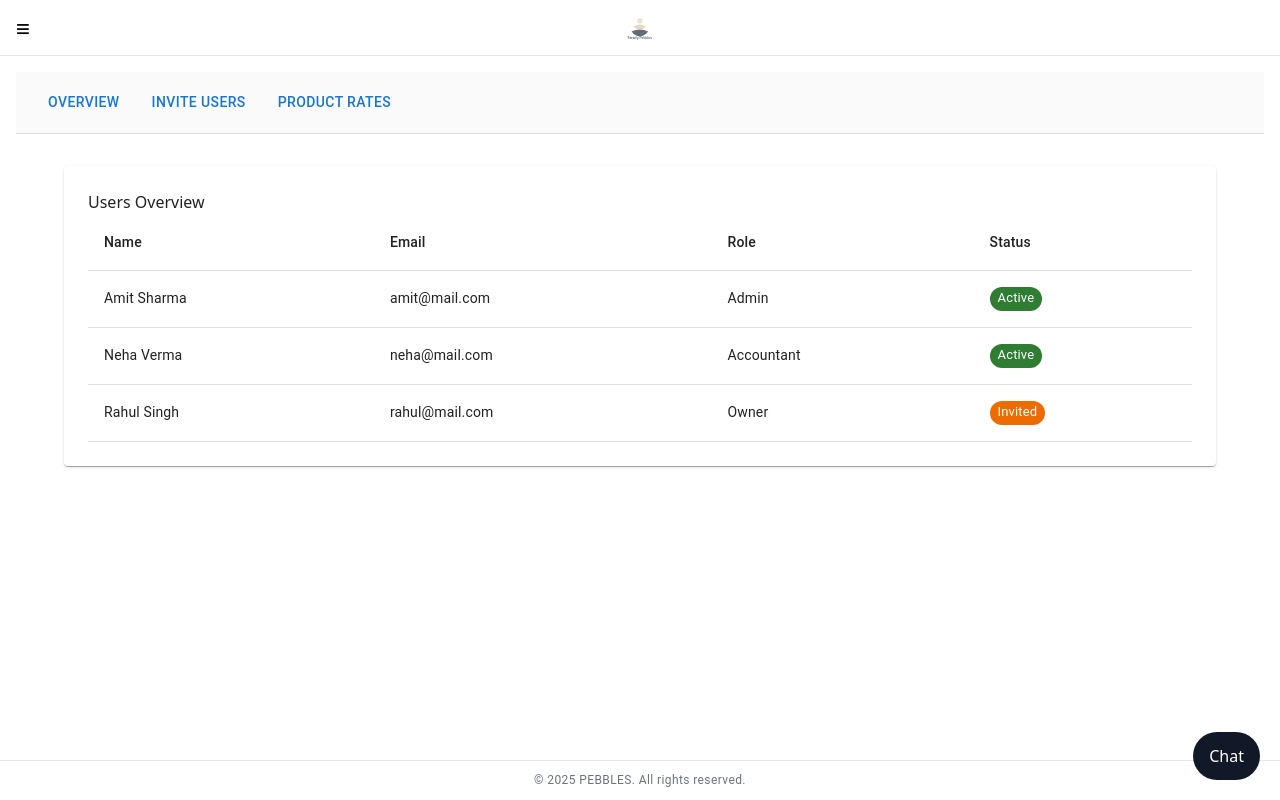
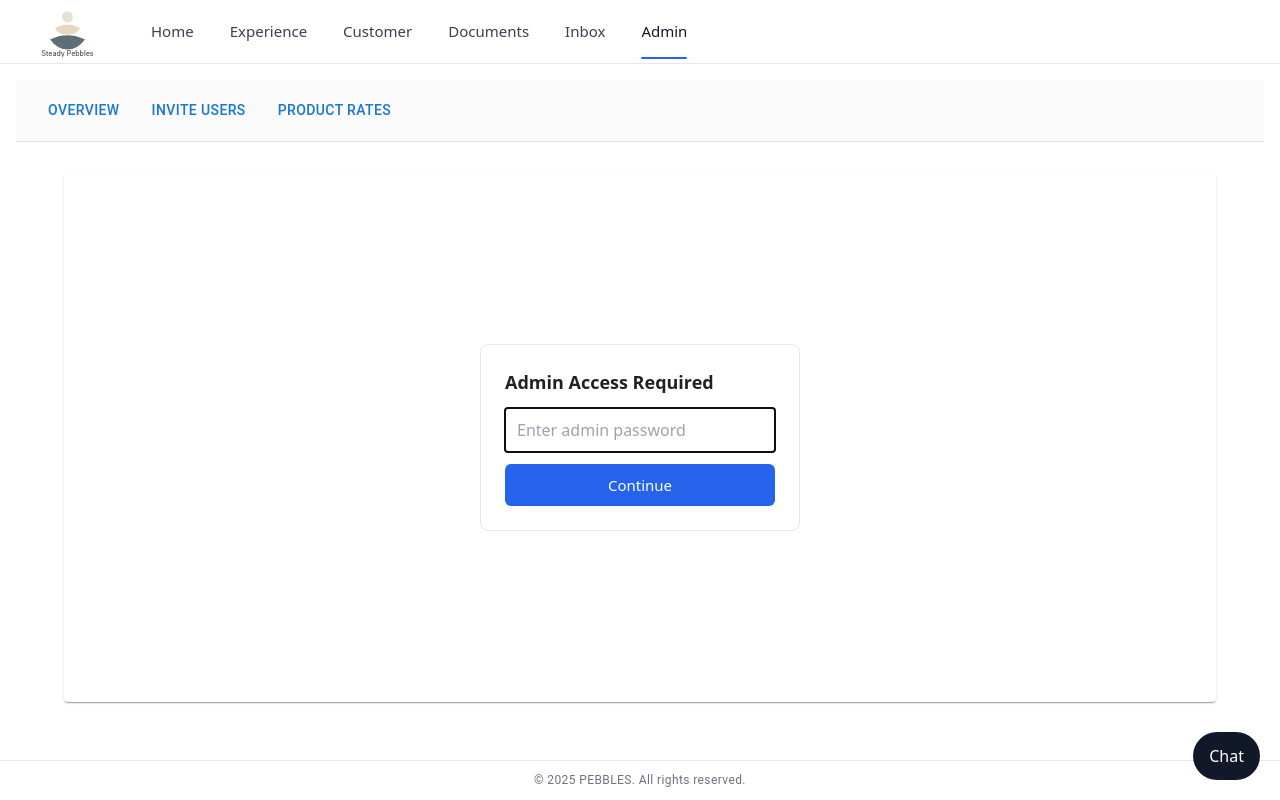
Before and after one commit to drharshpratap/jhelum-oms-ui, a React (Create React App) app: page /admin in a window 1280 px wide. Built offline with nearby package versions, Linux system fonts and the light colour scheme.

Commit message:
added Admin Auth

```diff
--- a/src/components/Navbar.css
+++ b/src/components/Navbar.css
@@ -11,3 +11,82 @@
   text-decoration: none;
   font-weight: 500;
 }
+
+/* ===== Desktop Navbar ===== */
+
+.desktop-navbar {
+  display: flex;
+  align-items: center;
+  height: 64px;
+  padding: 0 40px;
+  background: #ffffff;
+  border-bottom: 1px solid #e5e7eb;
+  box-sizing: border-box;
+}
+
+/* Logo */
+
+.desktop-navbar__logo {
+  display: flex;
+  align-items: center;
+}
+
+.desktop-navbar__logo img {
+  height: 50px;
+  width: auto;
+  display: block;
+}
+
+/* Navigation Links */
+
+.desktop-navbar__links {
+  display: flex;
+  align-items: center;
+  gap: 36px;
+  margin-left: 56px;
+}
+
+/* Nav link base */
+
+.desktop-nav-link {
+  position: relative;
+  font-size: 15px;
+  font-weight: 500;
+  color: #374151;
+  text-decoration: none;
+  padding: 6px 0;
+  transition: color 0.15s ease;
+}
+
+/* Hover */
+
+.desktop-nav-link:hover {
+  color: #111827;
+}
+
+/* Active underline */
+
+.desktop-nav-link.active {
+  color: #111827;
+}
+
+.desktop-nav-link.active::after {
+  content: "";
+  position: absolute;
+  left: 0;
+  bottom: -10px;
+  width: 100%;
+  height: 2px;
+  background-color: #2563eb;
+  border-radius: 2px;
+}
+
+/* ===== Mobile Navbar Logo ===== */
+
+.mobile-navbar-logo {
+  height: 34px;
+  width: auto;
+  max-height: 34px;
+  object-fit: contain;
+  display: block;
+}
--- a/src/components/Navbar.jsx
+++ b/src/components/Navbar.jsx
@@ -1,18 +1,35 @@
 
-import { useState } from "react";
+import { useState,useEffect } from "react";
 
 import DesktopNav from "./Navbar/DesktopNav";
 import MobileNav from "./Navbar/MobileNav";
 import NavDrawer from "./Navbar/NavDrawer";
+import "./Navbar.css";
+
 
 export default function Navbar() {
   const [drawerOpen, setDrawerOpen] = useState(false);
+  const MOBILE_BREAKPOINT = 768;
+
+  const [isMobile, setIsMobile] = useState(
+    window.innerWidth < MOBILE_BREAKPOINT
+  );
+
+
+  useEffect(() => {
+    const handleResize = () => {
+      setIsMobile(window.innerWidth < MOBILE_BREAKPOINT);
+    };
+
+    window.addEventListener("resize", handleResize);
+    return () => window.removeEventListener("resize", handleResize);
+  }, []);
+
 
   return (
+
     <>
-      <div className="desktop-nav">
-        <DesktopNav />
-      </div>
+      {isMobile ?
 
         <div className="mobile-nav">
           <MobileNav onMenuClick={() => setDrawerOpen(true)} />
@@ -21,6 +38,13 @@ export default function Navbar() {
             onClose={() => setDrawerOpen(false)}
           />
         </div>
+
+        :
+
+        <div className="desktop-nav">
+          <DesktopNav />
+        </div>}
     </>
+
   );
 }
--- a/src/components/Navbar/DesktopNav.jsx
+++ b/src/components/Navbar/DesktopNav.jsx
@@ -1,9 +1,29 @@
+import { NavLink } from "react-router-dom";
+import { NAV_LINKS } from "./navConfig";
+import logo from "../../assets/logo-full.svg";
 
-// Paste your existing desktop navbar JSX here
 export default function DesktopNav() {
   return (
-    <div>
-      {/* existing desktop navbar content */}
-    </div>
+    <nav className="desktop-navbar">
+      <div className="desktop-navbar__logo">
+        <img src={logo} alt="Logo" />
+      </div>
+
+      <div className="desktop-navbar__links">
+        {NAV_LINKS.map(link => (
+          <NavLink
+            key={link.path}
+            to={link.path}
+            className={({ isActive }) =>
+              isActive
+                ? "desktop-nav-link active"
+                : "desktop-nav-link"
+            }
+          >
+            {link.label}
+          </NavLink>
+        ))}
+      </div>
+    </nav>
   );
 }
--- a/src/components/Navbar/MobileNav.jsx
+++ b/src/components/Navbar/MobileNav.jsx
@@ -15,7 +15,7 @@ export default function MobileNav({ onMenuClick }) {
         <img
           src={LogoFull}
           alt="Steady Pebbles"
-          className="h-6 w-auto"
+          className="mobile-navbar-logo"
         />
       </div>
     </header>
--- a/src/components/Navbar/navConfig.js
+++ b/src/components/Navbar/navConfig.js
@@ -1,9 +1,9 @@
 
 export const NAV_LINKS = [
   { label: "Home", path: "/" },
-  { label: "Clients", path: "/clients" },
+  { label: "Experience", path: "/experience", },
+  { label: "Customer", path: "/clients" },
   { label: "Documents", path: "/documents" },
   { label: "Inbox", path: "/inbox" },
-  { label: "Experience", path: "/experience", },
   { label: "Admin", path: "/admin" }
 ];
--- /dev/null
+++ b/src/features/admin/AdminAccessGate.jsx
@@ -0,0 +1,88 @@
+import { useEffect, useState } from "react";
+import { useNavigate } from "react-router-dom";
+import "./admin.css";
+
+const ADMIN_PASSWORD = "admin123";
+const ACCESS_KEY = "admin-access-until";
+const ACCESS_DURATION = 10 * 60 * 1000;
+
+export default function AdminAccessGate({ children }) {
+  const navigate = useNavigate();
+
+  const [password, setPassword] = useState("");
+  const [error, setError] = useState("");
+  const [granted, setGranted] = useState(false);
+
+  useEffect(() => {
+    const expiresAt = sessionStorage.getItem(ACCESS_KEY);
+    if (expiresAt && Date.now() < Number(expiresAt)) {
+      setGranted(true);
+    } else {
+      sessionStorage.removeItem(ACCESS_KEY);
+    }
+  }, []);
+
+  const handleSubmit = e => {
+    e.preventDefault();
+
+    if (password === ADMIN_PASSWORD) {
+      sessionStorage.setItem(
+        ACCESS_KEY,
+        String(Date.now() + ACCESS_DURATION)
+      );
+      setGranted(true);
+    } else {
+      setError("You do not have admin access.");
+      setTimeout(() => navigate("/", { replace: true }), 1500);
+    }
+  };
+
+  useEffect(() => {
+    if (!granted) return;
+
+    const timer = setInterval(() => {
+      const expiresAt = sessionStorage.getItem(ACCESS_KEY);
+      if (!expiresAt || Date.now() > Number(expiresAt)) {
+        sessionStorage.removeItem(ACCESS_KEY);
+        navigate("/", { replace: true });
+      }
+    }, 1000);
+
+    return () => clearInterval(timer);
+  }, [granted, navigate]);
+
+  if (!granted) {
+    return (
+      <div className="admin-gate-wrapper">
+        <form className="admin-gate-card" onSubmit={handleSubmit}>
+          <div className="admin-gate-title">Admin Access Required</div>
+
+          <input
+            type="password"
+            className="admin-gate-input"
+            placeholder="Enter admin password"
+            value={password}
+            onChange={e => setPassword(e.target.value)}
+            autoFocus
+          />
+
+          {error && <div className="admin-gate-error">{error}</div>}
+
+          <button type="submit" className="admin-gate-button">
+            Continue
+          </button>
+        </form>
+      </div>
+    );
+  }
+
+  return (
+    <>
+      <div className="admin-unlocked-badge">
+        🔓 Admin unlocked (expires in 10 minutes)
+      </div>
+
+      {children}
+    </>
+  );
+}
--- /dev/null
+++ b/src/features/admin/admin.css
@@ -0,0 +1,56 @@
+/* ===== Admin Access Gate ===== */
+
+.admin-gate-wrapper {
+  min-height: 60vh;
+  display: flex;
+  align-items: center;
+  justify-content: center;
+}
+
+.admin-gate-card {
+  width: 320px;
+  padding: 24px;
+  border: 1px solid #e5e7eb;
+  border-radius: 8px;
+  background: #ffffff;
+}
+
+.admin-gate-title {
+  margin-bottom: 12px;
+  font-size: 18px;
+  font-weight: 600;
+}
+
+.admin-gate-input {
+  width: 100%;
+  padding: 10px 12px;
+  font-size: 16px;
+  margin-bottom: 12px;
+}
+
+.admin-gate-error {
+  color: #b91c1c;
+  font-size: 14px;
+  margin-bottom: 12px;
+}
+
+.admin-gate-button {
+  width: 100%;
+  padding: 10px;
+  background: #2563eb;
+  color: #ffffff;
+  border: none;
+  border-radius: 6px;
+  cursor: pointer;
+  font-size: 15px;
+}
+
+.admin-unlocked-badge {
+  display: inline-block;
+  background: #ecfeff;
+  color: #0369a1;
+  padding: 6px 12px;
+  border-radius: 6px;
+  font-size: 13px;
+  margin-bottom: 16px;
+}
--- a/src/pages/AdminLanding.jsx
+++ b/src/pages/AdminLanding.jsx
@@ -8,6 +8,8 @@ import {
   Chip,
   Alert
 } from "@mui/material";
+
+import AdminAccessGate from "../features/admin/AdminAccessGate";
 
 const USERS = [
   { name: "Amit Sharma", email: "amit@mail.com", role: "Admin", status: "Active" },
@@ -21,6 +23,8 @@ export default function AdminLanding() {
 
   return (
     <>
+     <AdminAccessGate>
+
       {showSuccess && (
         <Alert severity="success" sx={{ mb: 2 }}>
           Invitation sent successfully.
@@ -56,6 +60,7 @@ export default function AdminLanding() {
           ))}
         </TableBody>
       </Table>
+      </AdminAccessGate>
     </>
   );
 }
--- a/src/pages/Home.jsx
+++ b/src/pages/Home.jsx
@@ -9,8 +9,8 @@ import inboxImg from "../assets/illustrations/inbox.svg";
 
 const MODULES = [
   {
-    title: "Client Management",
-    description: "Manage and organize client-related data.",
+    title: "Customer Management",
+    description: "Manage and organize Customer data.",
     image: clientsImg,
     route: "/clients",
     color: "blue"
@@ -46,7 +46,7 @@ export default function Home() {
       <Box className="home-hero">
         <Box>
           <Typography variant="h4" className="home-title">
-            Welcome to the Demo Application
+            Welcome to Pebbles
           </Typography>
           <Typography className="home-subtitle">
             Choose a module below to get started.
```
Also changed, not shown: 1 other file (tests, documents, lock files or other folders). Lines whose indentation alone changed are shown as unchanged.
